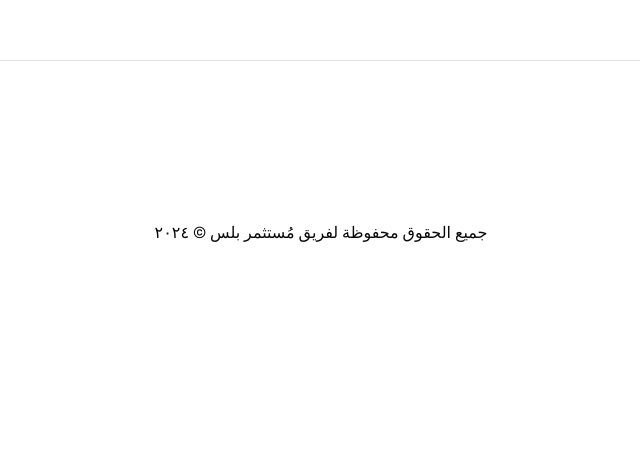
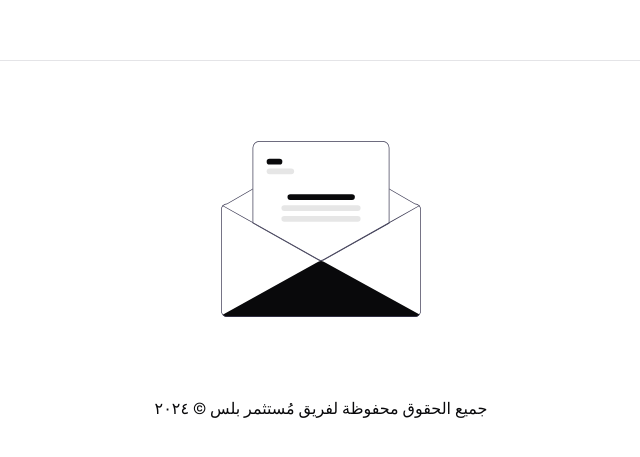
Before and after one commit to HassanAlabdulal/Mostathmer-plus, a Next.js app: page / in a window 1280 px wide. Shown: the part 797-1254 px from the top of the page, without its empty margins (319-959 px from the left). Before the commit the page ends 1098 px from the top, so only its background shows below. Built offline with nearby package versions, Linux system fonts and the light colour scheme.

Commit message:
feat: add email image to the footer

```diff
--- a/components/footer.tsx
+++ b/components/footer.tsx
@@ -5,6 +5,7 @@ import {
   LinkedInLogoIcon,
   TwitterLogoIcon,
 } from "@radix-ui/react-icons";
+import Image from "next/image";
 
 export default function Footer() {
   return (
@@ -13,7 +14,13 @@ export default function Footer() {
 
       <section className="container py-20 flex justify-center items-center">
         <div>
-          <img src="" alt="" />
+          <Image
+            src="/assets/email.svg"
+            width={200}
+            height={200}
+            alt="Email
+          "
+          />{" "}
         </div>
         <div></div>
       </section>
```
Also changed, not shown: public/assets/email.svg (added).
